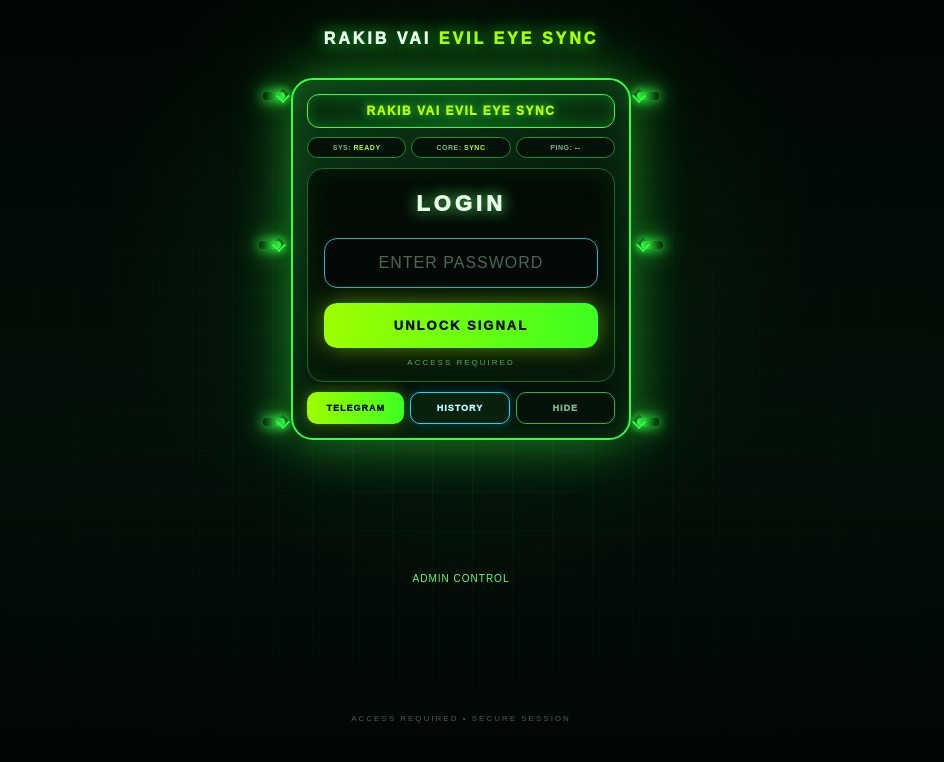
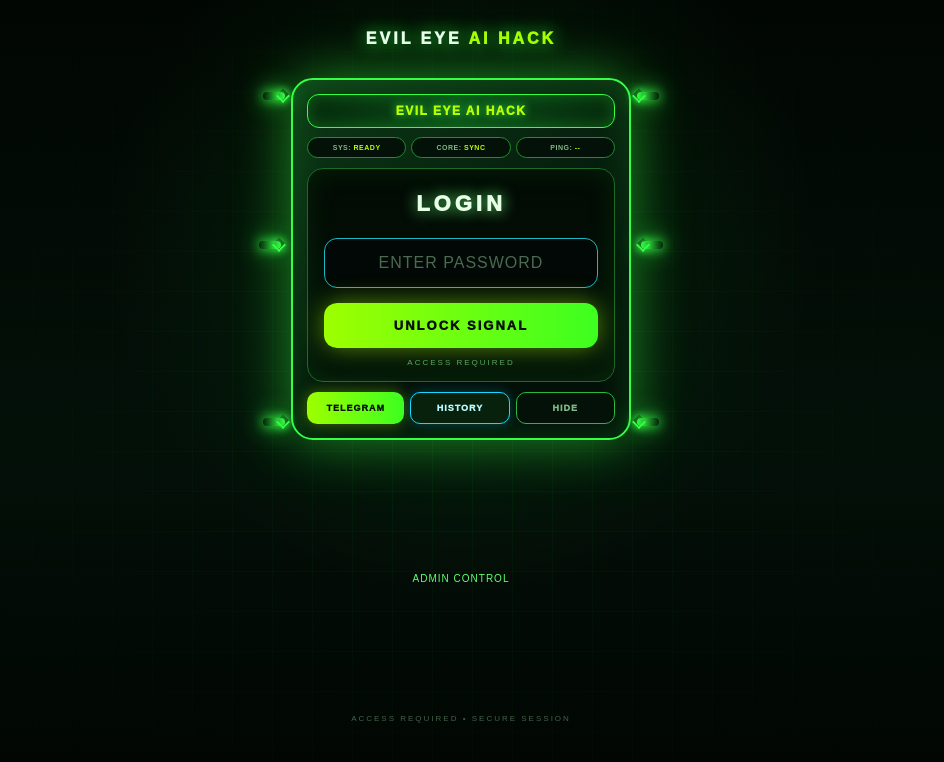
Before and after one commit to ArmanRhaman-bot/evileyeaihack, a website: page index.html in a window 1280 px wide. Shown: the whole page, without its empty margins (179-1123 px from the left). Drawn offline with Linux system fonts and the light colour scheme; files that its build step writes are made by us from their sources.

Commit message:
Update index.html

```diff
--- a/index.html
+++ b/index.html
@@ -4,8 +4,8 @@
 <meta charset="utf-8">
 <meta name="viewport" content="width=device-width,initial-scale=1,viewport-fit=cover">
 <meta name="theme-color" content="#020904">
-<title>EVIL EYE SYNC</title>
-<link rel="stylesheet" href="/css/style.css">
+<title>EVIL EYE AI HACK</title>
+<link rel="stylesheet" href="/style.css">
 </head>
 <body>
 <div id="toast"></div>
@@ -13,15 +13,14 @@
 <!-- ================= AUTH (USER LOGIN) ================= -->
 <section id="authScreen" class="screen">
   <div class="bg-grid"></div>
-  <div class="logo">RAKIB VAI <span>EVIL EYE SYNC</span></div>
+  <div class="logo">EVIL EYE <span>AI HACK</span></div>
 
   <div class="hacker-frame">
-    <!-- corner arrows -->
     <span class="arrow a-tl"></span><span class="arrow a-tr"></span>
     <span class="arrow a-bl"></span><span class="arrow a-br"></span>
     <span class="arrow a-ml"></span><span class="arrow a-mr"></span>
 
-    <div class="frame-head">RAKIB VAI EVIL EYE SYNC</div>
+    <div class="frame-head">EVIL EYE AI HACK</div>
     <div class="frame-chips">
       <b>SYS: <i>READY</i></b>
       <b>CORE: <i>SYNC</i></b>
@@ -62,12 +61,12 @@
 <!-- ================= USER APP ================= -->
 <section id="userApp" class="app hidden">
 <header class="topbar">
-  <div class="brand">RAKIB VAI <span>EVIL EYE SYNC</span></div>
+  <div class="brand">EVIL EYE <span>AI HACK</span></div>
   <div><span class="liveDot"></span> LIVE <button id="logoutUser" class="tiny">LOGOUT</button></div>
 </header>
 
 <div class="hud">
-  <strong>RAKIB VAI EVIL EYE SYNC</strong>
+  <strong>EVIL EYE AI HACK</strong>
   <div class="chips">
     <b>SYS: <i>READY</i></b>
     <b>CORE: <i>SYNC</i></b>
@@ -178,6 +177,6 @@
   </div>
 </div>
 
-<script src="/js/app.js"></script>
+<script src="/app.js"></script>
 </body>
 </html>
```
